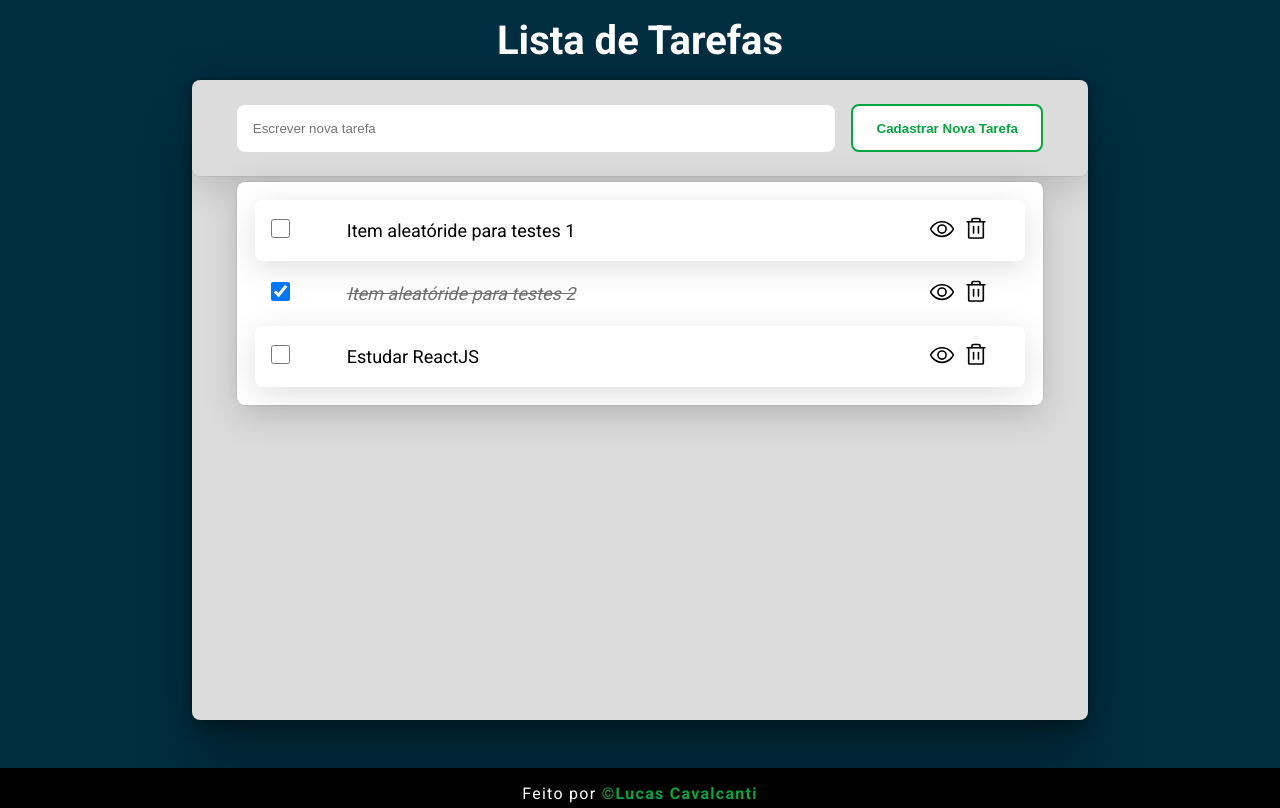
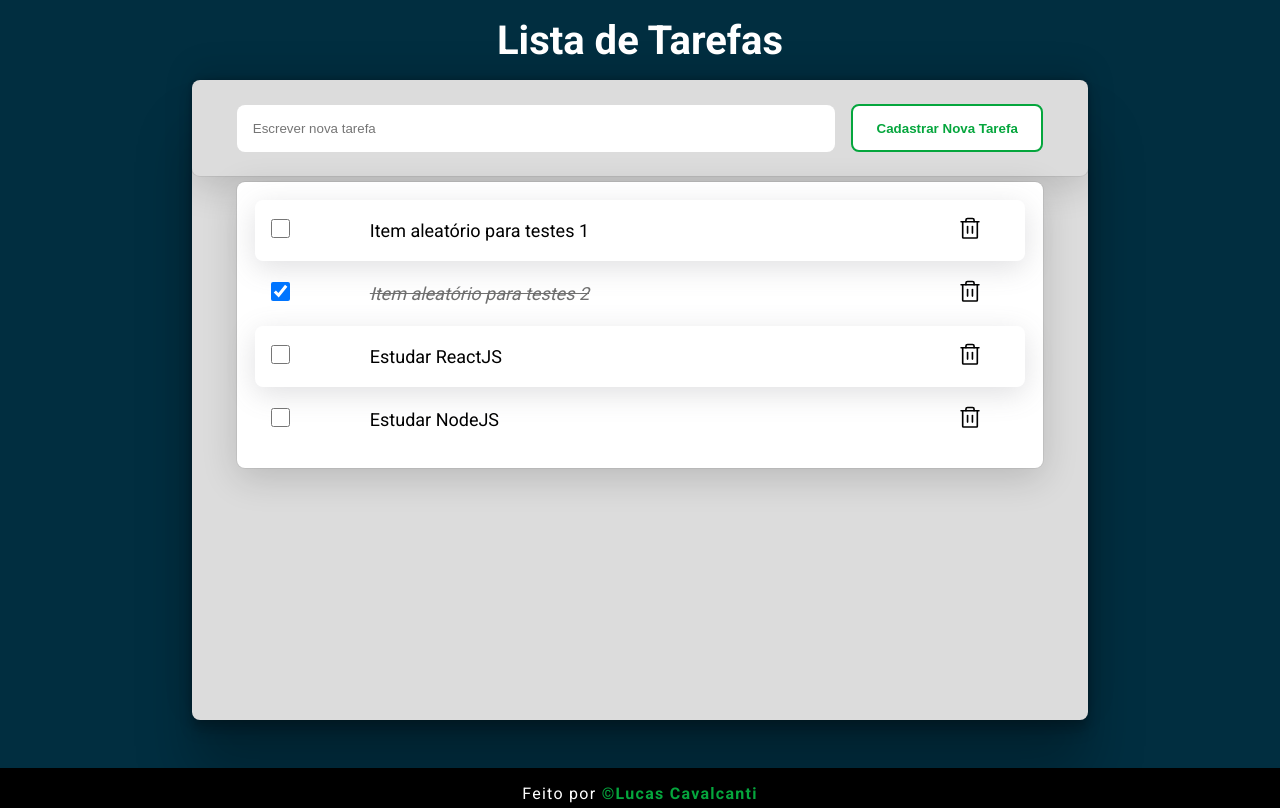
Before and after one commit to lcavalcanti393/ToDo-List, a React (Vite) app: page / in a window 1280 px wide. Built offline with nearby package versions, Linux system fonts and the light colour scheme.

Commit message:
Finishing the project ToDo-List without Modal. So many problems with it

```diff
--- a/src/App.css
+++ b/src/App.css
@@ -1,17 +1,3 @@
-::-webkit-scrollbar {
-    width: 12px;
-    border-radius: 8px;
-    background-color: var(--gray);
-    border: 5px solid var(--white);
-}
-
-::-webkit-scrollbar-thumb {
-    background-color: var(--gray-500);
-    border-radius: 50px ;
-    border: 2px solid var(--white);
-}
-
-
 @media (min-width: 1400px) {
     body {
         overflow-x: hidden;
--- a/src/Components/ListItem.tsx
+++ b/src/Components/ListItem.tsx
@@ -1,5 +1,5 @@
 import { useState } from 'react';
-import { Trash, Eye } from 'phosphor-react';
+import { Trash } from 'phosphor-react';
 
 import styles from './ListItem.module.css';
 
@@ -7,19 +7,15 @@ import { Item } from './Table';
 
 type Props = {
     task: Item,
-    isOpen: boolean,
-    setIsOpen: Function,
     onDeleteItem: Function;
 }
 
-export function ListItem({ task, isOpen, setIsOpen, onDeleteItem }: Props) {
-
-    //const [isOpen, setIsOpen] = useState(false);
+export function ListItem({ task,onDeleteItem }: Props) {
 
     const [isChecked, setIsChecked] = useState(task.done);
 
     function handleDeleteItem() {
-        onDeleteItem(task)
+        onDeleteItem(task);
     }
 
     return (
@@ -37,12 +33,6 @@ export function ListItem({ task, isOpen, setIsOpen, onDeleteItem }: Props) {
             </td>
 
             <td className={styles.buttons}>
-                <button onClick={() => setIsOpen(!isOpen)}
-                        className={styles.eye}
-                        key={task.id}
-                >
-                            <Eye size={26} alt="Visualizar tarefa"/>
-                </button>
 
                 <button className={styles.trash} onClick={handleDeleteItem}>
                     <Trash  size={26} alt="Apagar tarefa"/>
@@ -50,9 +40,6 @@ export function ListItem({ task, isOpen, setIsOpen, onDeleteItem }: Props) {
 
             </td>
 
-
-
-
         </tr>
     );
 
--- a/src/Components/Modal.tsx
+++ b/src/Components/Modal.tsx
@@ -1,15 +1,12 @@
-//import { Item } from './Table';
+import { Item } from './Table';
 
 import styles from './Modal.module.css';
 
 interface ModalContent{
     isOpen: boolean;
     setCloseModal: () => void;
+    task: Item,
 }
-
-/*type Props = {
-    item: Item,
-}*/
 
 type Props = {
     id: number,
@@ -47,7 +44,7 @@ const MODAL_STYLE: object = {
 
 }
 
-export function Modal({ isOpen, setCloseModal  }: ModalContent, item : Props){
+export function Modal({ isOpen, setCloseModal  }: ModalContent, task: Props){
 
     if( isOpen ){
         return(
@@ -68,8 +65,8 @@ export function Modal({ isOpen, setCloseModal  }: ModalContent, item : Props){
                         <table className={styles.tableModal}>
                             <tbody>
                                 <tr>
-                                    <td className={styles.tableFirst}> <span> {item.done ? 'Feito' : 'Pendente'} </span> </td>
-                                    <td className={styles.tableSecond}>{item.content}</td>
+                                    <td className={styles.tableFirst}> <span> {task.done ? 'Feito' : 'Pendente'} </span> </td>
+                                    <td className={styles.tableSecond}>{task.content}</td>
                                     <td className={styles.tableThird}> <span> 2 horas atrás </span> </td>
                                 </tr>
                             </tbody>
--- a/src/Components/Table.module.css
+++ b/src/Components/Table.module.css
@@ -9,6 +9,19 @@
     overflow: auto;
 
     box-shadow: rgba(0, 0, 0, 0.25) 0px 54px 55px, rgba(0, 0, 0, 0.12) 0px -12px 30px, rgba(0, 0, 0, 0.12) 0px 4px 6px, rgba(0, 0, 0, 0.17) 0px 12px 13px, rgba(0, 0, 0, 0.09) 0px -3px 5px;
+}
+
+::-webkit-scrollbar {
+    width: 12px;
+    border-radius: 8px;
+    background-color: var(--gray);
+    border: 5px solid var(--white);
+}
+
+::-webkit-scrollbar-thumb {
+    background-color: var(--gray-500);
+    border-radius: 50px ;
+    border: 2px solid var(--white);
 }
 
 .taskHeader {
--- a/src/Components/Table.tsx
+++ b/src/Components/Table.tsx
@@ -1,6 +1,5 @@
 import { useState } from 'react';
 import { ListItem } from './ListItem';
-import { Modal } from './Modal';
 
 import styles from './Table.module.css';
 
@@ -15,14 +14,13 @@ export type Item = {
 export function Table(){
 
     const[list, setList] = useState<Item[]>([
-        { id: 1, content: "Item aleatóride para testes 1", done: false},
-        { id: 2, content: "Item aleatóride para testes 2", done: true},
+        { id: 1, content: "Item aleatório para testes 1", done: false},
+        { id: 2, content: "Item aleatório para testes 2", done: true},
         { id: 3, content: "Estudar ReactJS", done: false},
+        { id: 4, content: "Estudar NodeJS", done: false},
     ]);
 
     const [inputItem, setInputItem] = useState('');
-
-    const [isOpen, setIsOpen] = useState(false);
 
     function handleAddItem() {
         if(inputItem !== ''){
@@ -72,11 +70,9 @@ export function Table(){
                         <tbody>
                             {list.map((item)=>(
                                 <ListItem   key={item.id}
-                                            task={item}
-                                            onDeleteItem={onDeleteItem}
-                                            isOpen={isOpen}
-                                            setIsOpen={()=> setIsOpen(!isOpen)}
-                                />
+                                task={item}
+                                onDeleteItem={onDeleteItem}
+                            />
 
                             ))}
                         </tbody>
@@ -84,10 +80,6 @@ export function Table(){
                 </div>
             </main>
 
-            <Modal  isOpen={isOpen}
-                    setCloseModal={() => setIsOpen(!isOpen)}
-            />
-
         </div>
     );
 }
```
Also changed, not shown: src/global.css (line endings or trailing spaces).
